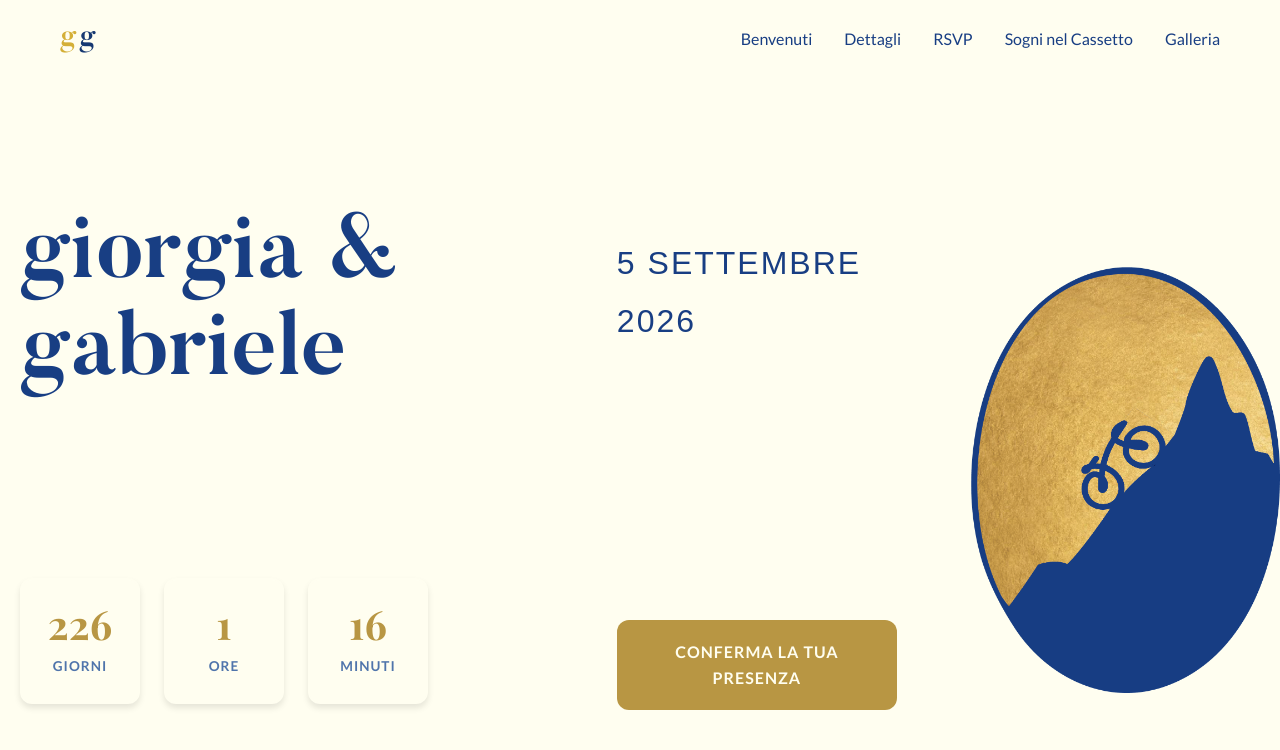
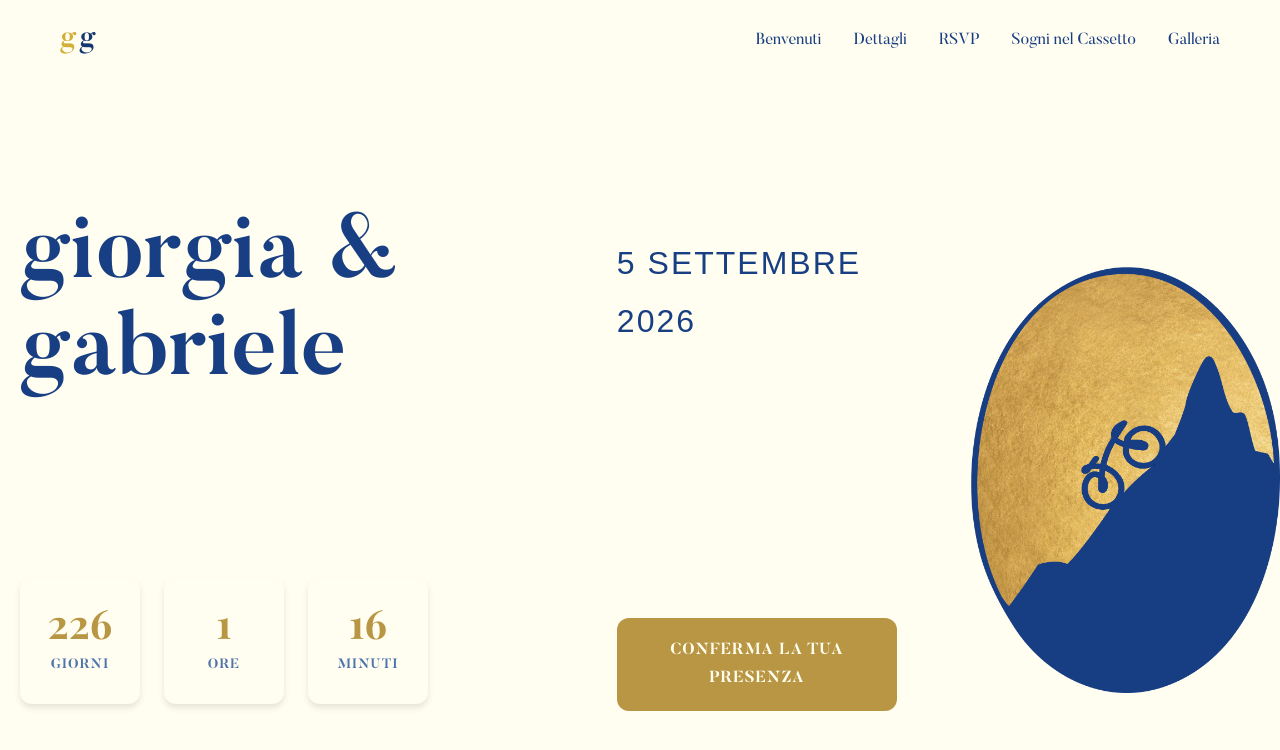
Before and after one commit to knives85/gio-ga, a Jekyll site: the page built from index.html, in a window 1280 px wide and 900 px high. Shown: the top 750 px of the window. Built offline with Jekyll 4.4.1, drawn with Linux system fonts in a browser that asks for light colours; some web fonts are replaced.

Commit message:
feat: review layout

```diff
--- a/assets/css/style.css
+++ b/assets/css/style.css
@@ -1005,13 +1005,6 @@ section h2::after {
     box-sizing: border-box;
 }
 
-body {
-    font-family: 'Lato', sans-serif;
-    line-height: 1.6;
-    color: var(--text-color);
-    background-color: var(--white);
-}
-
 .container {
     max-width: 1200px;
     margin: 0 auto;
```
